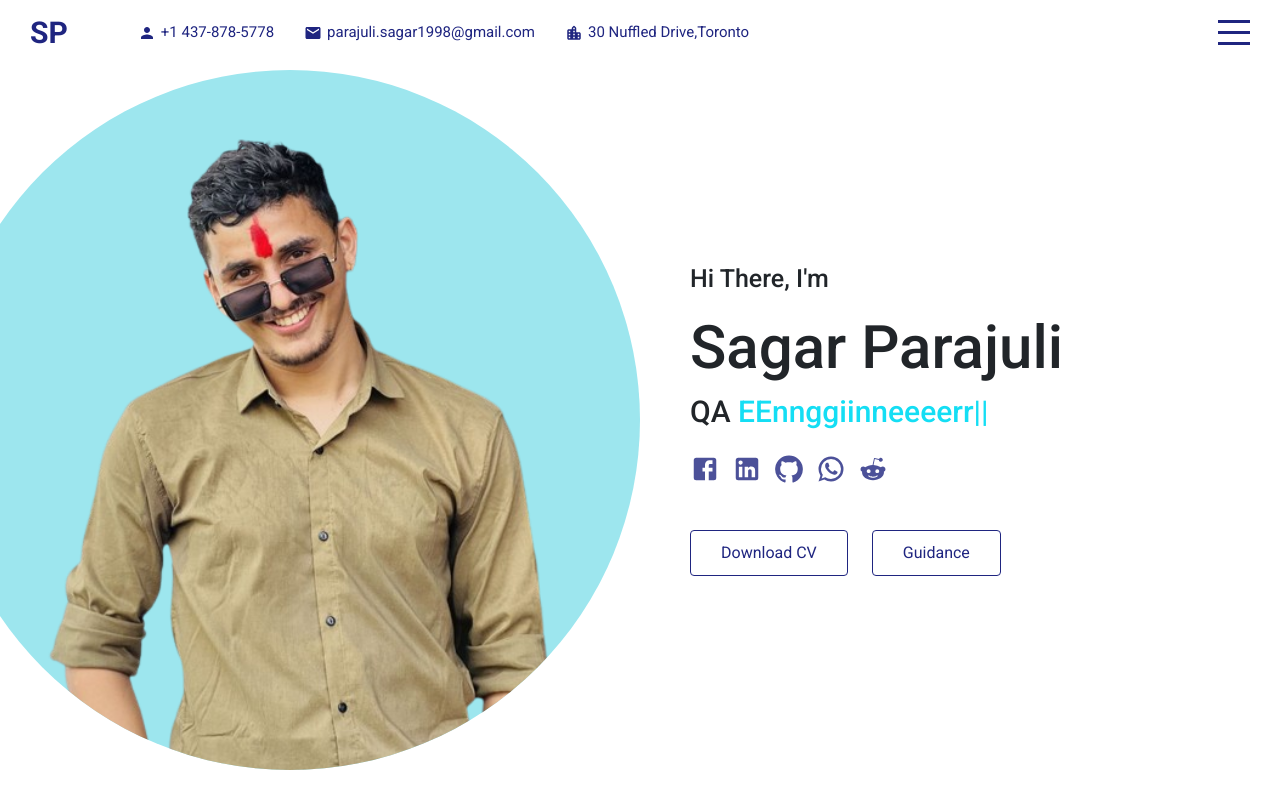
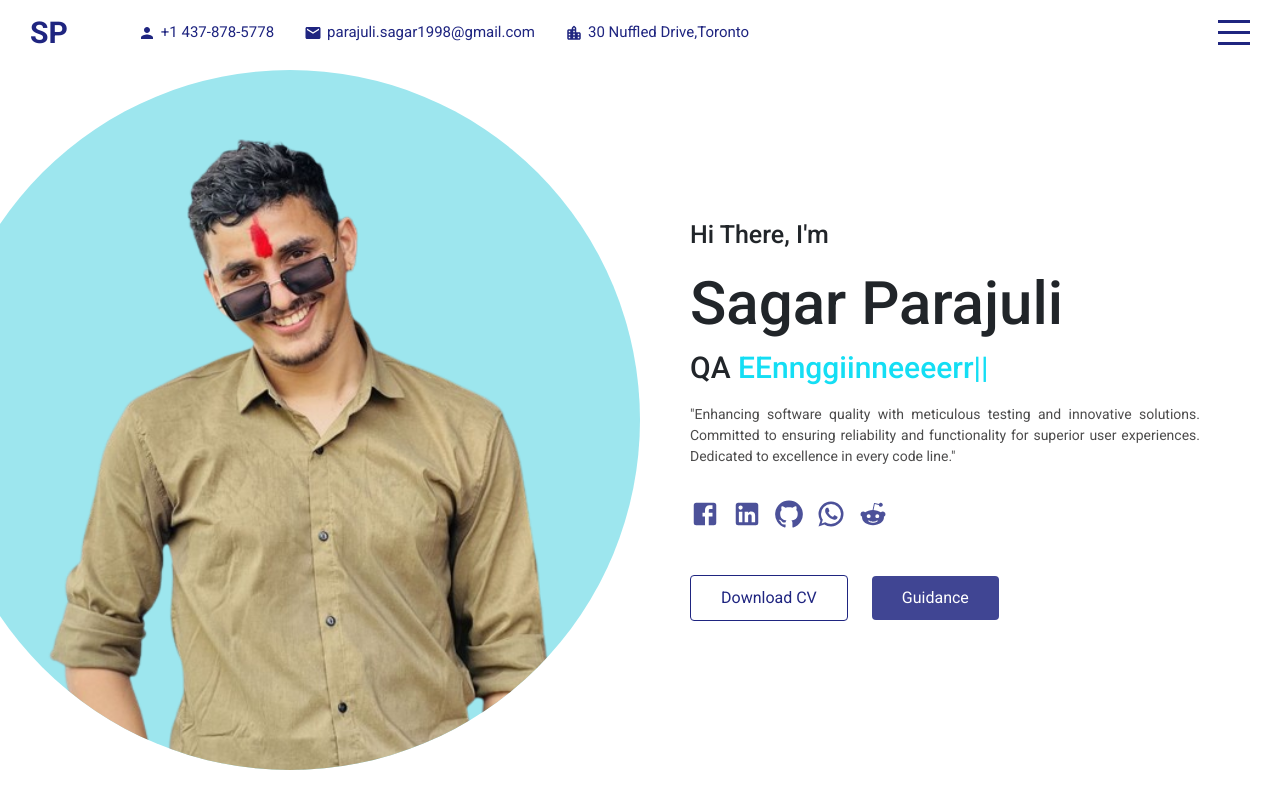
Before and after one commit to Ahsinal/Sprotfolio, a React (Create React App) app: page / in a window 1280 px wide. Built offline with nearby package versions, Linux system fonts and the light colour scheme.

Commit message:
completed intro

```diff
--- a/package.json
+++ b/package.json
@@ -19,6 +19,7 @@
     "react-icons": "^4.12.0",
     "react-router-dom": "^6.19.0",
     "react-scripts": "5.0.1",
+    "react-typist": "^2.0.5",
     "web-vitals": "^2.1.4"
   },
   "scripts": {
--- a/src/components/intro/Intro.jsx
+++ b/src/components/intro/Intro.jsx
@@ -8,13 +8,19 @@ const Intro = () => {
 
   useEffect(()=>{
     const textElement=textRef.current;
+    let typed;
     if(textElement){
-      init(textElement, {
+      typed=init(textElement, {
         backDelay:1500,
         showCursor:true,
-        strings: ['Associate', 'Engineer','Testing Automation'],
+        strings: ['Associate', 'Engineer','Tester'],
       });
     }
+      return ()=>{
+        if(typed ){
+          typed.destroy();
+        }
+      };
   },[]);
   return (
     <div className='intro' id='intro'>
@@ -29,6 +35,8 @@ const Intro = () => {
           <h2>Hi There, I'm</h2>
           <h1>Sagar Parajuli</h1>
           <h3>QA <span ref={textRef}></span></h3>
+          <p>
+"Enhancing software quality with meticulous testing and innovative solutions. Committed to ensuring reliability and functionality for superior user experiences. Dedicated to excellence in every code line."</p>
 
           <div className="social-links">
             <Facebook className='icon'/>
@@ -39,8 +47,8 @@ const Intro = () => {
           </div>
 
           <div className="buttonContainer">
-            <a href=""><button>Download CV</button></a>
-            <button>Guidance</button>
+            <a href="assets/cv.pdf" download="cv.pdf"><button className='left'>Download CV</button></a>
+            <button className='right'>Guidance</button>
           </div>
         </div>
         {/* <a href="#protfolio">
--- a/src/components/intro/intro.scss
+++ b/src/components/intro/intro.scss
@@ -63,6 +63,13 @@
                     }
                 }
             }
+            p{
+                margin-right: 80px;
+                text-align: justify;
+                margin-top: 10px;
+                font-size: 14px;
+                color: rgb(77, 76, 76);
+            }
             .social-links{
                 display: flex;
                 align-items: center;
@@ -88,27 +95,35 @@
                transition: all ease 1s;
 
                button{
-                    outline: none;
-                    border:1px solid rgb(31,37,128);;
                     border-radius: 4px;
                     margin-right: 1.5rem;
                     height: auto;
                     width: auto;
                     padding: 10px 30px;
-                    color: rgb(31,37,128);;
-                    background-color: transparent;
 
-                    a{
-                        color: inherit;
-                        text-decoration: none;
+                    &.left{
+                        border:1px solid rgb(31,37,128);
+                        color: rgb(31,37,128);
+                        background-color: transparent;
+
+                        &:hover{
+                            background-color: rgba(31,37,128,0.85);
+                            color: white;
+                        }
                     }
 
-                    &:hover{
+                    &.right{
                         background-color: rgba(31,37,128,0.85);
                         color: white;
+                        outline: none;
+                        border: none;
+
+                        &:hover{
+                            border:1px solid rgb(31,37,128);
+                            color: rgb(31,37,128);
+                            background-color: transparent;
+                        }
                     }
-
-
                 }
             }
         }
```
Also changed, not shown: 1 other file (tests, documents, lock files or other folders).
